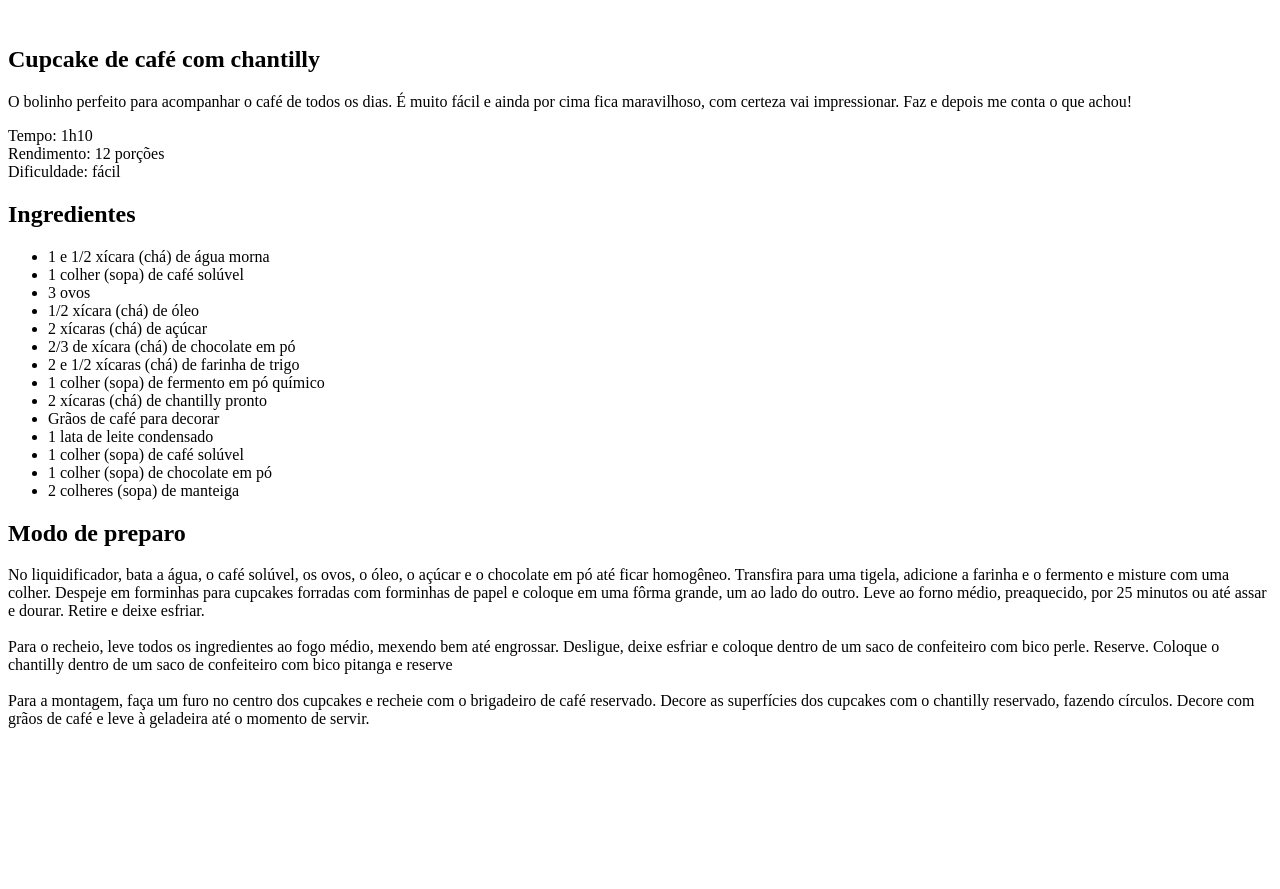
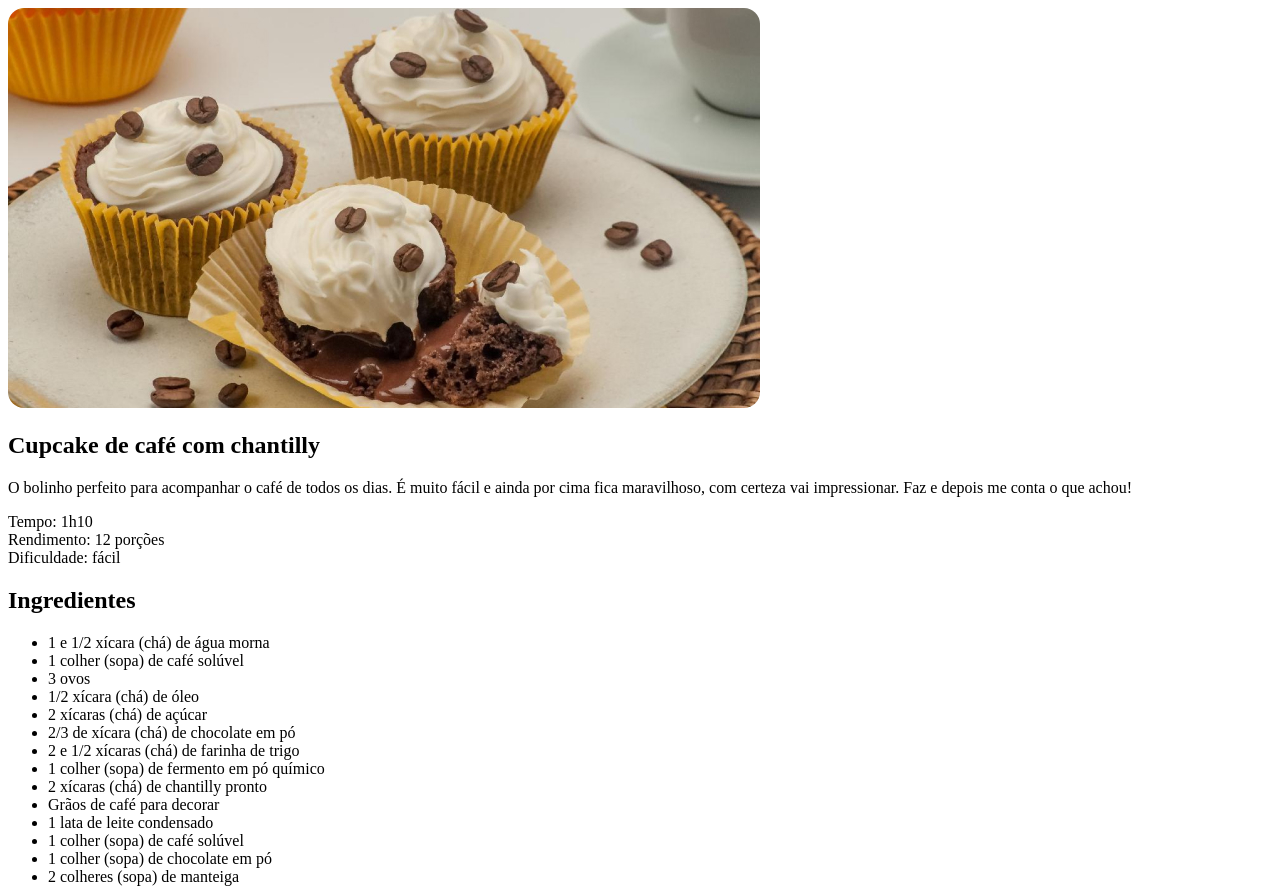
Before and after one commit to moniquedbandas/p-ginaDeReceita, a plain HTML site: page index.html in a window 1280 px wide. Shown: the top 889 px of the page. Before the commit the page ends 800 px from the top, so only its background shows below. Drawn offline with Linux system fonts and the light colour scheme.

Commit message:
Adicionando imagens e estilos.

```diff
--- a/index.html
+++ b/index.html
@@ -5,11 +5,12 @@
     <meta charset="UTF-8">
     <meta name="viewport" content="width=device-width, initial-scale=1.0">
     <title>Página de receita</title>
+    <link rel="stylesheet" href="style.css">
 </head>
 
 <body>
     <div id="page">
-        <img src="" alt="">
+        <img src="assets/main-image.jpg" alt="Imagem de um cupcake.">
         <main>
             <section id="about">
                 <h1>Cupcake de café com chantilly</h1>
--- /dev/null
+++ b/style.css
@@ -0,0 +1,3 @@
+img {
+  border-radius: 1rem;
+}
```
Also changed, not shown: assets/bg-image.jpg (added), assets/main-image.jpg (added).
